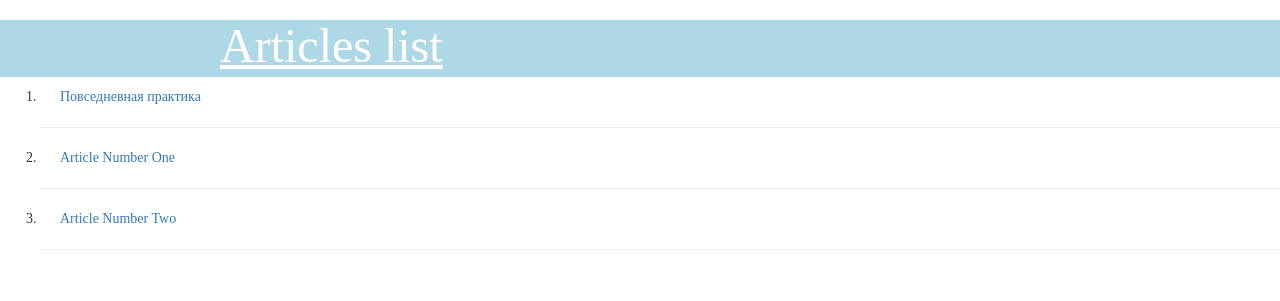
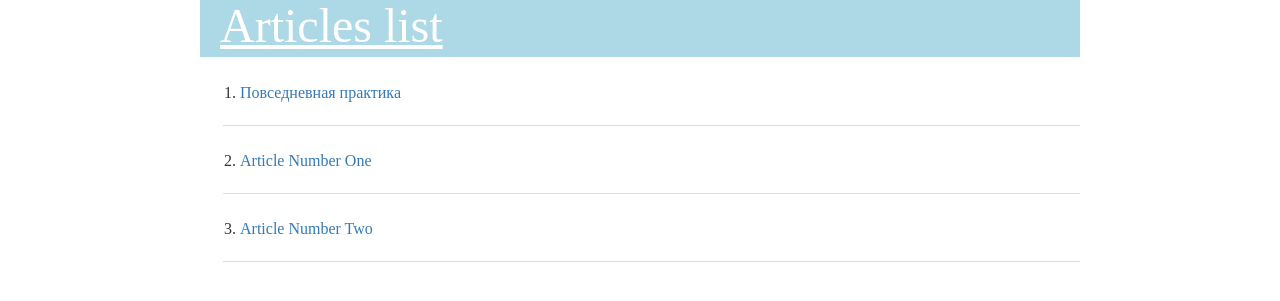
Before and after one commit to DimitriiTrater/Articles, a Django app: page /articles/ in a window 1280 px wide. Shown: the top 301 px of the page. Run offline with Django 3.2, Linux system fonts and the light colour scheme; data comes from the database, SQL or seed files in the repository; some libraries are stand-ins or nearby versions.

Commit message:
Update style.css

```diff
--- a/Django/myfirst/myfirst/static/articles/css/style.css
+++ b/Django/myfirst/myfirst/static/articles/css/style.css
@@ -1,26 +1,29 @@
 /* Список ссылок */
-.art_list a {
+.art_list {
 	margin-right: 25px;
 	margin-top: 25px;
-	margin-left: 20px;
+	margin-left: 200px;
+	margin-right: 200px;
+	font-size: 16px;
 }
-
-/* Линия сверху */
-/*.line hr {
-	border: none; /* Убираем границу */
-/*    background-color: #ADD8E6; /* Цвет линии */
-/*    color: #ADD8E6; /* Цвет линии для IE6-7 */
-/*    height: 100px; /* Толщина линии */
-/*    padding: 0px;
-/*	margin: -30px;
+.art_list hr {
+	color: #DCDCDC;
+	background-color: #DCDCDC;
+	border: none;
+	height: 0.5px;
+	margin-left: -17px;
 }
-
 /* Страница статьи */
 .art h2 {
 	color: #FFFFFF;
-	background: #ADD8E6;
-	background-size: 20px;
-	padding-left: 220px;
+	border-color: #ADD8E6;
+	border: 154px;
+	background-color: #ADD8E6;
+	background-size: 200px;
+	margin-left: 200px;
+	margin-right: 200px;
+	padding-left: 20px;
+	margin-top: 0px;
 	font-size: 48px;
 	padding-bottom: 4px;
 }
```
Also changed, not shown: other parts of Django/myfirst/myfirst/static/articles/css/style.css (+1 -1 lines).
